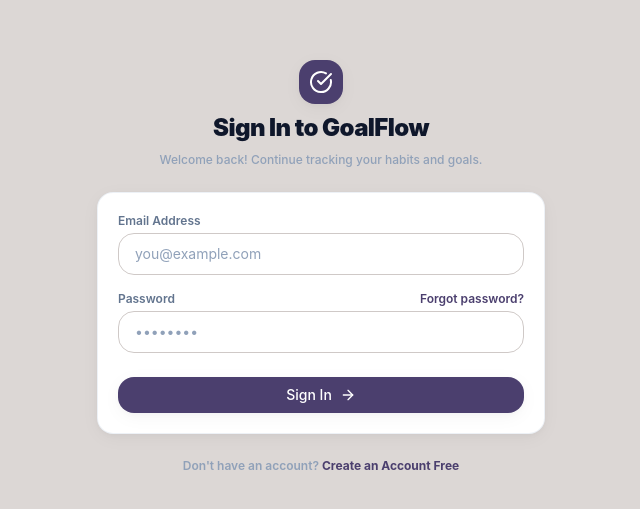
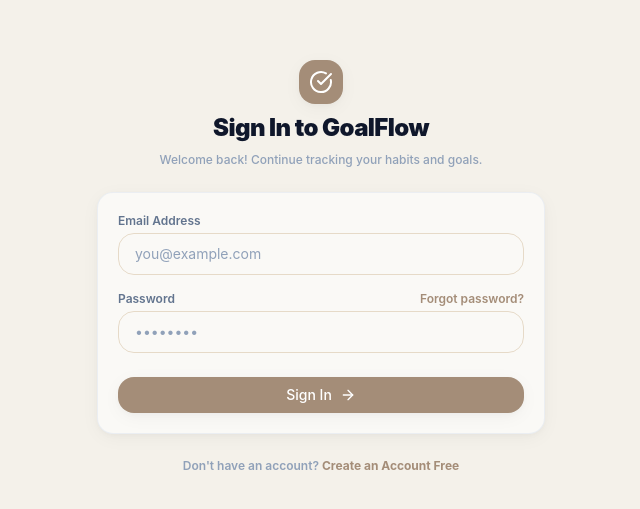
Before and after one commit to dakshsoni1005/goal-tracker, a React (Vite) app in the folder frontend/: page /login in a window 1280 px wide. Shown: the part 133-642 px from the top of the page, without its empty margins (319-959 px from the left). Built offline with nearby package versions, Linux system fonts and the light colour scheme.

Commit message:
style: apply minimalist warm sand color theme to website

```diff
--- a/frontend/src/styles/index.css
+++ b/frontend/src/styles/index.css
@@ -1,13 +1,13 @@
 @import "tailwindcss";
 
 @theme {
-  --color-primary: #4B3F6E; /* Primary Accent (10%) - Deep Purple */
-  --color-primary-dark: #372E54;
-  --color-primary-light: #6C5F8D;
+  --color-primary: #A48D78; /* Accent (10%) - Desert Rock */
+  --color-primary-dark: #8B7662;
+  --color-primary-light: #CBB9A4;
 
-  --color-secondary: #6C5F8D; /* Secondary Accent - Medium Indigo-Purple */
-  --color-secondary-dark: #554A70;
-  --color-secondary-light: #9C8CB9;
+  --color-secondary: #CBB9A4; /* Secondary Accent - Soft Sandstone */
+  --color-secondary-dark: #B4A08A;
+  --color-secondary-light: #E6DAC8;
 
   --color-success: #10B981;
   --color-success-dark: #059669;
@@ -22,15 +22,15 @@
   --color-danger-light: #F87171;
 
   /* 60% Dominant Background Tones */
-  --color-slateBg-light: #DCD7D5; /* Soft Warm Gray */
-  --color-slateBg-dark: #1B1726;  /* Deep Violet-Slate */
+  --color-slateBg-light: #F4F1EA; /* Porcelain Mist background */
+  --color-slateBg-dark: #201C18;  /* Deep Warm Charcoal */
 
   /* 30% Card & Boundary Tones */
-  --color-cardBg-light: #FFFFFF;
-  --color-cardBg-dark: #262033;
+  --color-cardBg-light: #FAF9F6; /* Feather White cards */
+  --color-cardBg-dark: #2B2621;
 
-  --color-borderCol-light: #CFC9C7; /* Soft boundary */
-  --color-borderCol-dark: #372E44;
+  --color-borderCol-light: #E6DAC8; /* Creamed Oat borders */
+  --color-borderCol-dark: #3A342E;
 
   --radius-2xl: 16px;
 
@@ -41,7 +41,7 @@
 @layer base {
   body {
     background-color: var(--color-slateBg-light);
-    color: #4B3F6E; /* 30% Text tone - Deep Purple */
+    color: #4B4136; /* 30% Text tone - Dark Warm Charcoal */
     font-family: 'Inter', 'system-ui', sans-serif;
     transition-property: color, background-color;
     transition-duration: 200ms;
@@ -49,7 +49,7 @@
 
   body.dark {
     background-color: var(--color-slateBg-dark);
-    color: #DCD7D5;
+    color: #F4F1EA;
   }
 }
 
--- a/frontend/tailwind.config.js
+++ b/frontend/tailwind.config.js
@@ -9,14 +9,14 @@ export default {
     extend: {
       colors: {
         primary: {
-          DEFAULT: '#4B3F6E', // Deep purple accent (10%)
-          dark: '#372E54',
-          light: '#6C5F8D',
+          DEFAULT: '#A48D78', // Desert Rock accent (10%)
+          dark: '#8B7662',
+          light: '#CBB9A4',
         },
         secondary: {
-          DEFAULT: '#6C5F8D', // Medium purple
-          dark: '#554A70',
-          light: '#9C8CB9',
+          DEFAULT: '#CBB9A4', // Soft Sandstone
+          dark: '#B4A08A',
+          light: '#E6DAC8',
         },
         success: {
           DEFAULT: '#10B981',
@@ -34,16 +34,16 @@ export default {
           light: '#F87171',
         },
         slateBg: {
-          light: '#DCD7D5', // Dominant background (60%)
-          dark: '#1B1726',
+          light: '#F4F1EA', // Dominant background (60%)
+          dark: '#201C18',
         },
         cardBg: {
-          light: '#FFFFFF', // Secondary structures (30%)
-          dark: '#262033',
+          light: '#FAF9F6', // Secondary structures (30%)
+          dark: '#2B2621',
         },
         borderCol: {
-          light: '#CFC9C7',
-          dark: '#372E44',
+          light: '#E6DAC8',
+          dark: '#3A342E',
         }
       },
       borderRadius: {
```
